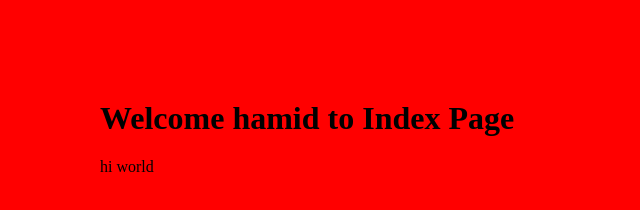
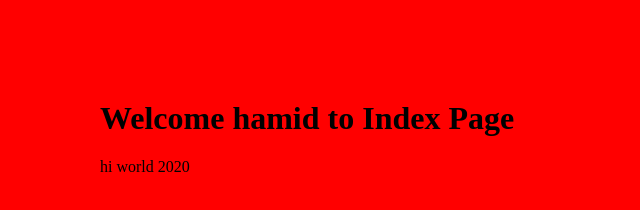
Before and after one commit to hamidnaderi/prj1, a plain HTML site: page index.html in a window 1280 px wide. Shown: the full height of the page, 0-640 px from the left. Drawn offline with Linux system fonts and the light colour scheme.

Commit message:
add 2020 to index

```diff
--- a/index.html
+++ b/index.html
@@ -9,7 +9,7 @@
     <h1>Welcome hamid to Index Page</h1>
 
     <p>
-	hi world
+	hi world 2020
 	</p>
     <script src="js/main.js"></script>
   </body>
```
